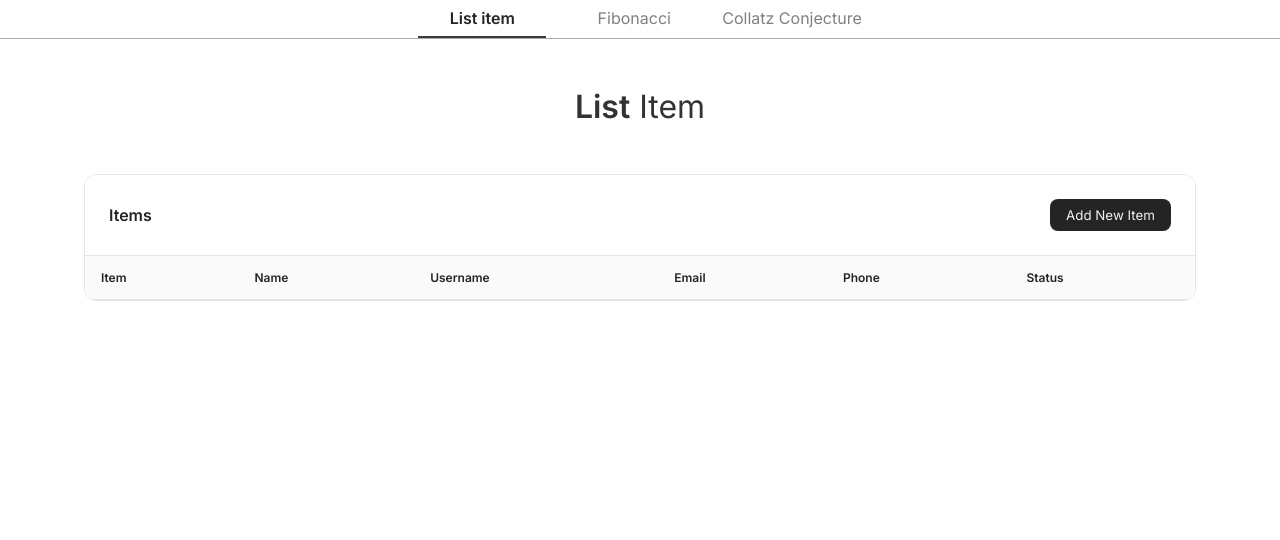
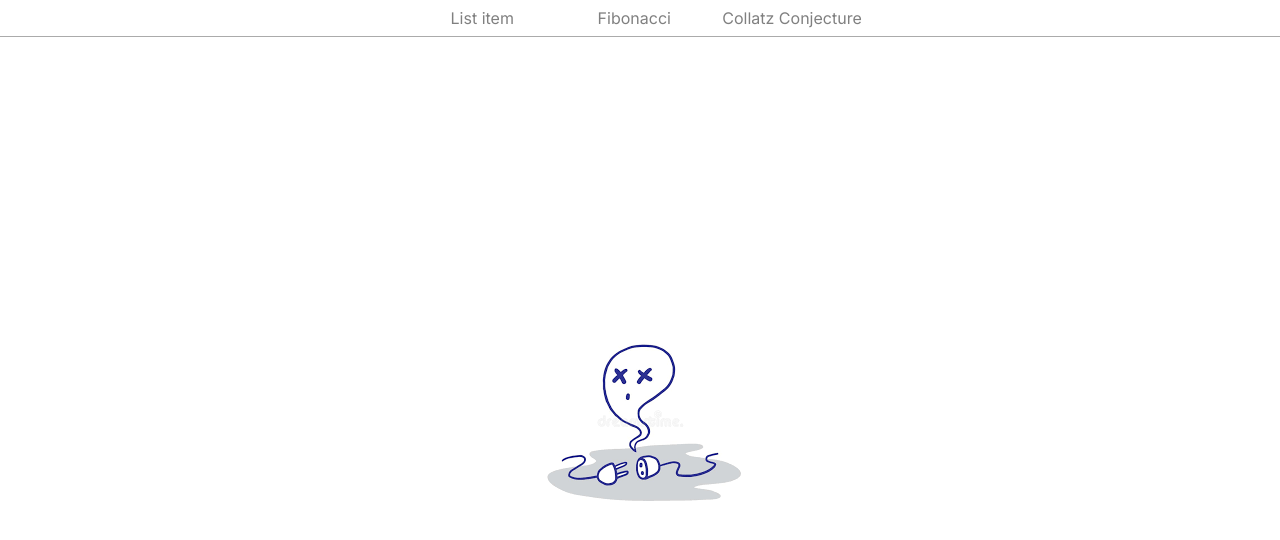
Before and after one commit to marzie-jalali/nak-challenge-2, a React (Vite) app: page / in a window 1280 px wide. Before the commit this address led to /users. Shown: the top 540 px of the page. Built offline with nearby package versions, Linux system fonts and the light colour scheme.

Commit message:
feat: added not found page

```diff
--- /dev/null
+++ b/src/pages/NotFoundPage.tsx
@@ -0,0 +1,23 @@
+import styled from "@emotion/styled";
+import notFoundImage from "../assets/images/notFound.png";
+
+const NotFoundPage = () => {
+  return (
+    <>
+      <NotFoundContainer>
+        <img src={notFoundImage} alt="Not Found" />
+      </NotFoundContainer>
+    </>
+  );
+};
+
+export default NotFoundPage;
+
+const NotFoundContainer = styled.div`
+  margin: 0 auto;
+  padding: 0 20px;
+  flex: 1;
+  display: flex;
+  flex-direction: column;
+  justify-content: center;
+`;
--- a/src/routes/AppRoutes.tsx
+++ b/src/routes/AppRoutes.tsx
@@ -1,10 +1,11 @@
-import { BrowserRouter, Route, Routes, Navigate } from "react-router-dom";
+import { BrowserRouter, Route, Routes } from "react-router-dom";
 import styled from "@emotion/styled";
 import UserListPage from "../pages/users/UserListPage";
 import UserFormPage from "../pages/users/UserFormPage";
 import FibonacciPage from "../pages/FibonacciPage";
 import CollatzPage from "../pages/CollatzPage";
 import Navbar from "../components/layout/Navbar";
+import NotFoundPage from "../pages/NotFoundPage";
 
 const AppRoutes = () => {
   return (
@@ -18,7 +19,7 @@ const AppRoutes = () => {
             <Route path="/users/:id/edit" element={<UserFormPage />} />
             <Route path="/fibonacci" element={<FibonacciPage />} />
             <Route path="/collatz" element={<CollatzPage />} />
-            <Route path="*" element={<Navigate to="/users" />} />
+            <Route path="*" element={<NotFoundPage />} />
           </Routes>
         </MainContent>
       </AppLayout>
```
Also changed, not shown: src/assets/images/notFound.png (added).
